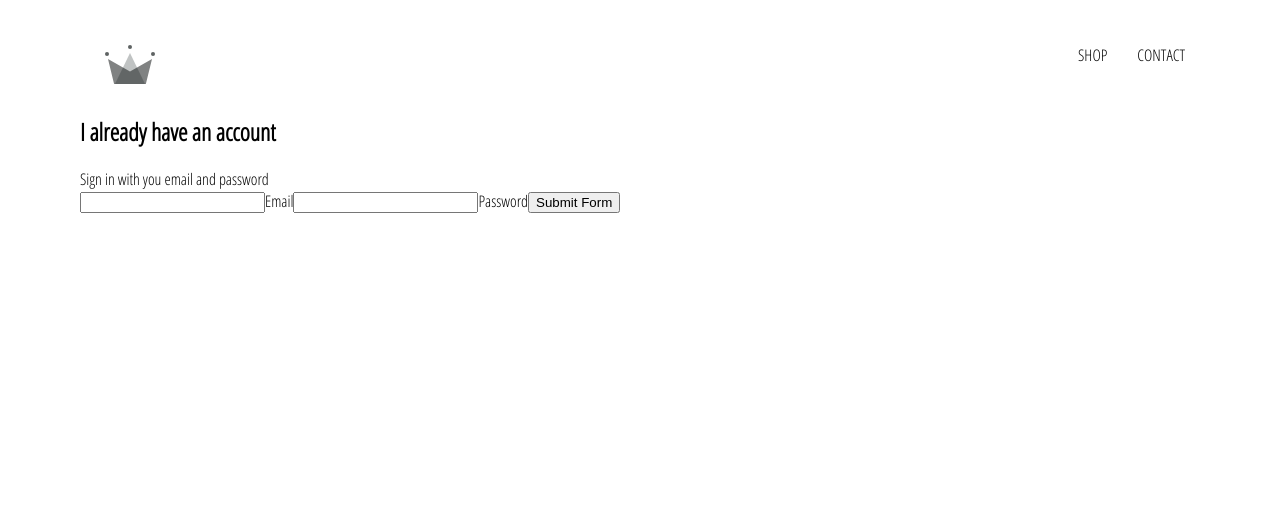
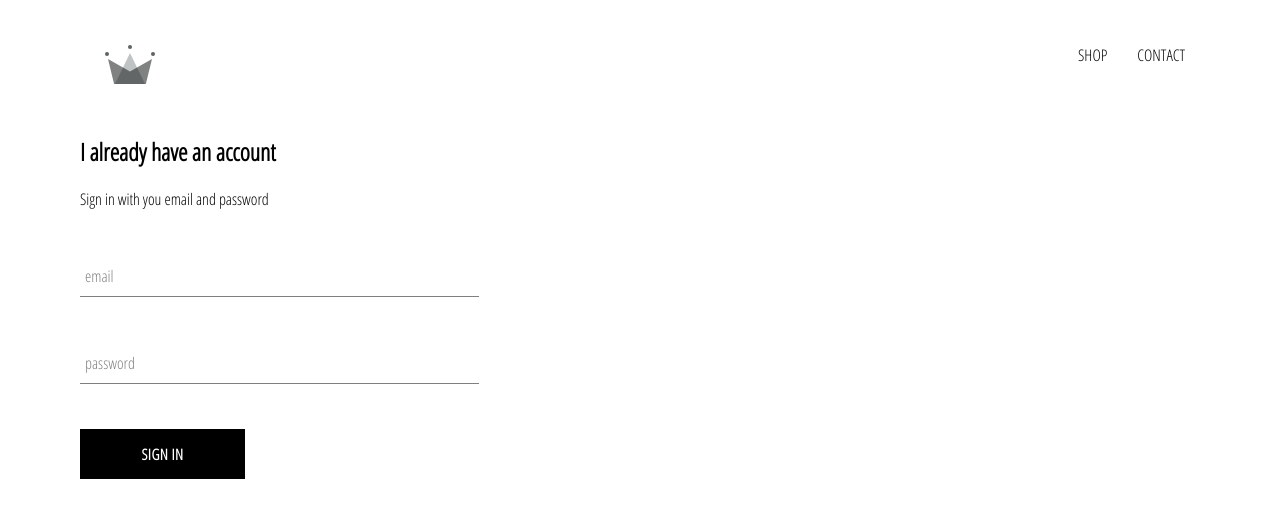
Before and after one commit to ivjarukhin/cl-commerce, a React (Create React App) app: page /signin in a window 1280 px wide. Shown: the top 518 px of the page. Built offline with nearby package versions, Linux system fonts and the light colour scheme.

Commit message:
form components

```diff
--- /dev/null
+++ b/src/components/custom-button/custom-button.component.jsx
@@ -0,0 +1,11 @@
+import React from "react";
+
+import "./custom-button.styles.scss";
+
+const CustomButton = ({ children, ...otherProps}) => (
+    <button className="custom-button" {...otherProps}>
+    {children}
+    </button>
+)
+
+export default CustomButton;
--- /dev/null
+++ b/src/components/custom-button/custom-button.styles.scss
@@ -0,0 +1,22 @@
+.custom-button {
+    min-width: 165px;
+    width: auto;
+    height: 50px;
+    letter-spacing: 0.5px;
+    line-height: 50px;
+    padding: 0 35px 0 35px;
+    font-size: 15px;
+    background-color: black;
+    color: white;
+    text-transform: uppercase;
+    font-family: 'Open Sans Condensed';
+    font-weight: bolder;
+    border: none;
+    cursor: pointer;
+
+    &:hover {
+      background-color: white;
+      color: black;
+      border: 1px solid black;
+    }
+  }
--- /dev/null
+++ b/src/components/form-input/form-input.component.jsx
@@ -0,0 +1,20 @@
+import React from "react";
+
+import './form-input.styles.scss'
+
+const FormInput = ({ label, handleChange, ...otherProps}) => (
+    <div className="group">
+        <input className="form-input" onChange={handleChange} {...otherProps} />
+        {
+            {label} ?
+            (
+                <label className={`${otherProps.value.length ? "shrink" : ""} form-input-label`}>
+                    {label}
+                </label>
+            )
+            : null
+        }
+    </div>
+)
+
+export default FormInput;
--- /dev/null
+++ b/src/components/form-input/form-input.styles.scss
@@ -0,0 +1,54 @@
+$sub-color: grey;
+$main-color: black;
+
+@mixin shrinkLabel {
+  top: -14px;
+  font-size: 12px;
+  color: $main-color;
+}
+
+.group {
+  position: relative;
+  margin: 45px 0;
+
+  .form-input {
+    background: none;
+    background-color: white;
+    color: $sub-color;
+    font-size: 18px;
+    padding: 10px 10px 10px 5px;
+    display: block;
+    width: 100%;
+    border: none;
+    border-radius: 0;
+    border-bottom: 1px solid $sub-color;
+    margin: 25px 0;
+
+    &:focus {
+      outline: none;
+    }
+
+    &:focus ~ .form-input-label {
+      @include shrinkLabel();
+    }
+  }
+
+  input[type='password'] {
+    letter-spacing: 0.3em;
+  }
+
+  .form-input-label {
+    color: $sub-color;
+    font-size: 16px;
+    font-weight: normal;
+    position: absolute;
+    pointer-events: none;
+    left: 5px;
+    top: 10px;
+    transition: 300ms ease all;
+
+    &.shrink {
+      @include shrinkLabel();
+    }
+  }
+}
--- a/src/components/sign-in/sign-in.component.jsx
+++ b/src/components/sign-in/sign-in.component.jsx
@@ -1,6 +1,9 @@
 import React from "react";
 
 import "./sign-in.styles.scss";
+
+import FormInput from "../form-input/form-input.component";
+import CustomButton from "../custom-button/custom-button.component";
 
 class SignIn extends React.Component {
     constructor(props) {
@@ -31,12 +34,9 @@
                 <span>Sign in with you email and password</span>
 
                 <form onSubmit={this.handleSubmit}>
-                    <input name="email" type="email" onChange={this.handleChange} value={this.state.email} required />
-                    <label>Email</label>
-                    <input name="password" type="password" onChange={this.handleChange} value={this.state.password} required />
-                    <label>Password</label>
-
-                    <input type="submit" value="Submit Form" />
+                    <FormInput name="email" type="email" handleChange={this.handleChange} value={this.state.email} label="email" required />
+                    <FormInput name="password" type="password" handleChange={this.handleChange} value={this.state.password} label="password" required />
+                    <CustomButton type="submit">Sign In</CustomButton>
                 </form>
             </div>
         )
--- a/src/components/sign-in/sign-in.styles.scss
+++ b/src/components/sign-in/sign-in.styles.scss
@@ -0,0 +1,9 @@
+.sign-in {
+    width: 30vw;
+    display: flex;
+    flex-direction: column;
+
+    .title {
+        margin: 10px 0;
+    }
+}
```
Also changed, not shown: 1 other file (tests, documents, lock files or other folders).
